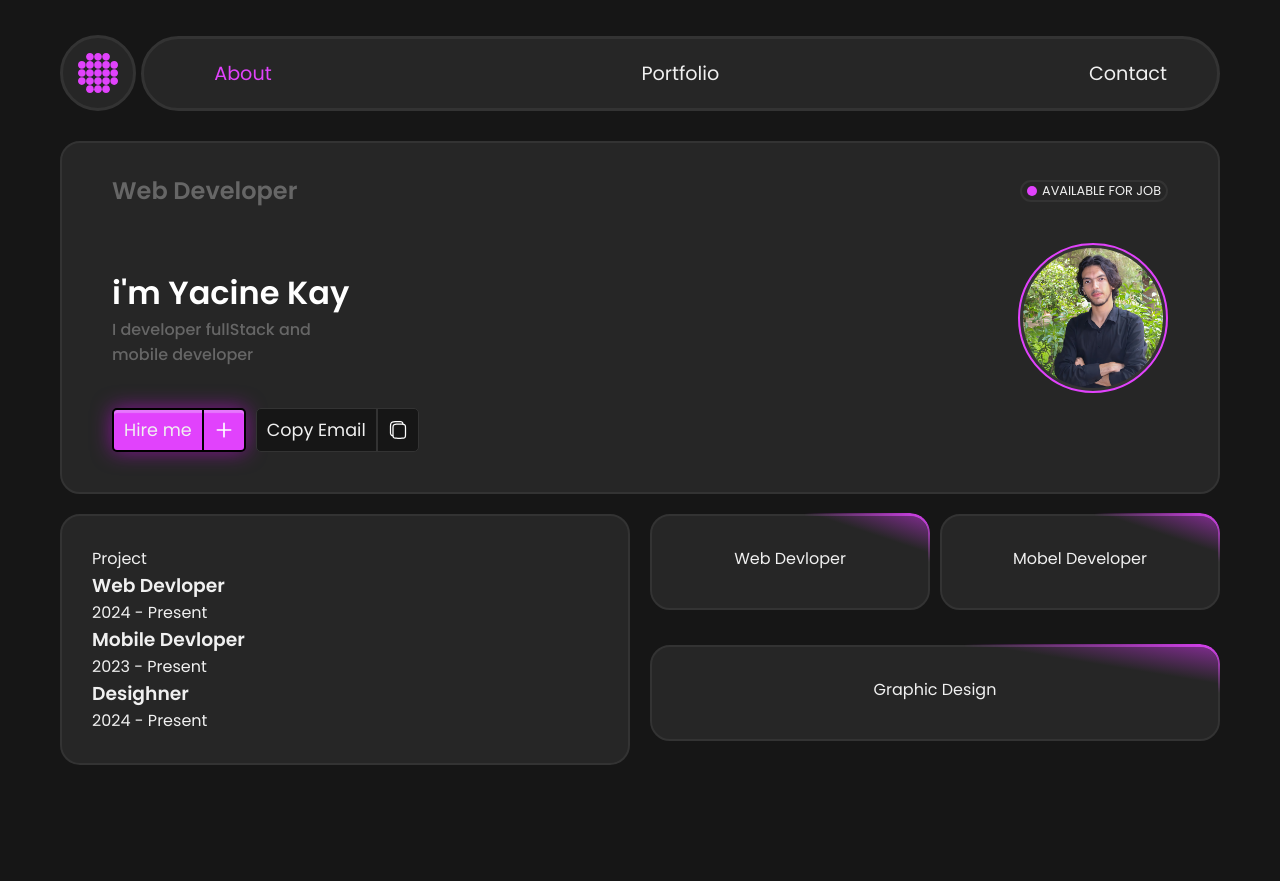
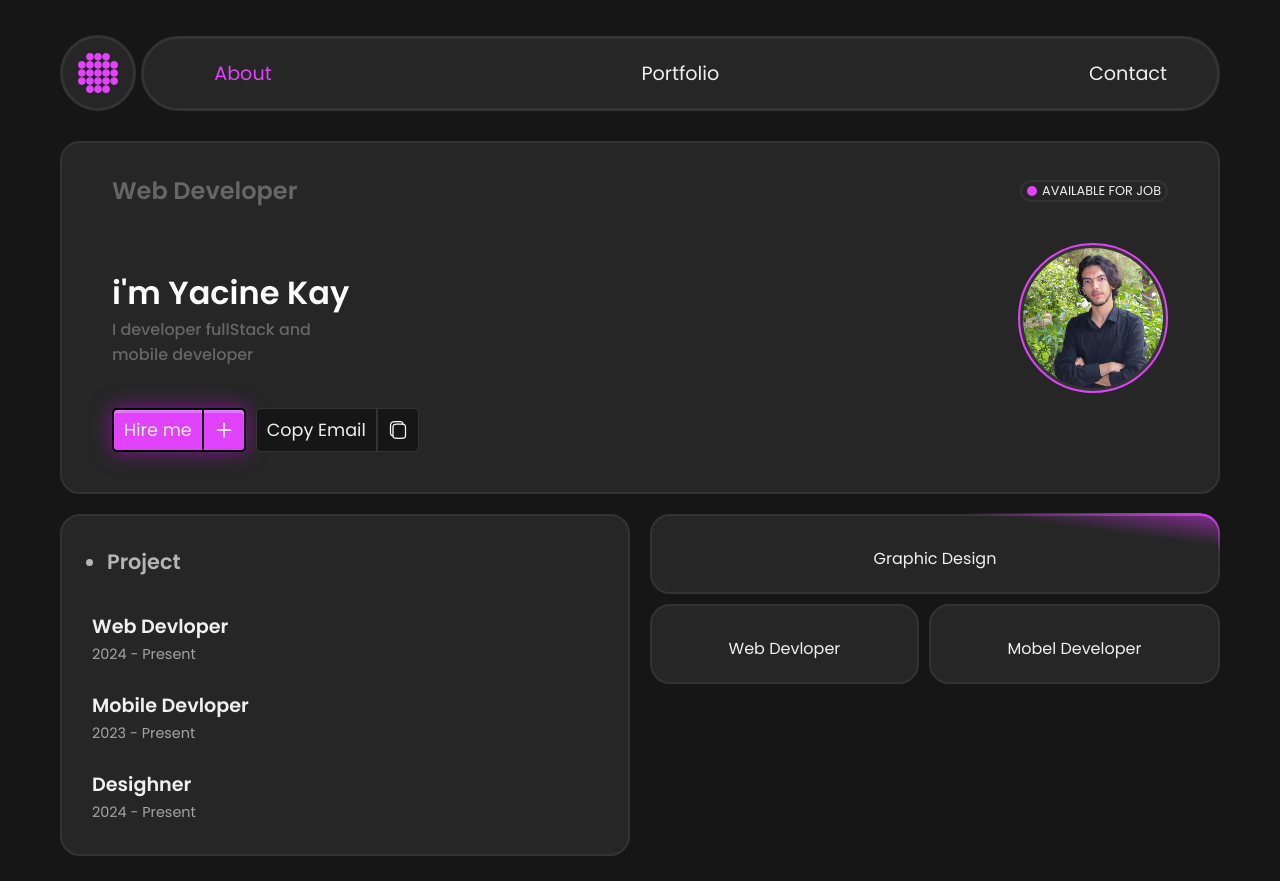
Before and after one commit to YacineKat/portfolio-react, a React (Vite) app: page / in a window 1280 px wide. Before the commit the page ends 800 px from the top, so only its background shows below. Built offline with nearby package versions, Linux system fonts and the light colour scheme.

Commit message:
portfolio react

```diff
--- a/src/components/body/Body.css
+++ b/src/components/body/Body.css
@@ -1,3 +1,15 @@
+li{
+    color: rgba(212, 212, 212, 0.822);
+}
+span{
+    font-size: .9rem;
+    font-weight: 300;
+    color: rgba(255, 255, 255, 0.582);
+}
+h3{
+    font-size: 1.2rem;
+    padding-top: 25px;
+}
 .Body{
     display: grid;
     grid-template-columns: 1fr 1fr ;
@@ -11,7 +23,7 @@
     border-radius: 20px;
 
 }
-.Cont::before{
+.Cont:not(.mincont):before{
     content: '';
     position: absolute;
     top: -3px;
@@ -21,14 +33,15 @@
     border-top: 3px solid var(--primary-color);
     border-right: 2px solid var(--primary-color);
     border-radius: 0 20px 0 0;
-    mask-image: linear-gradient(to top, rgb(255, 255, 255), rgb(243, 241, 241)),
+    mask-image:
+    linear-gradient(to top, rgb(255, 255, 255), rgb(243, 241, 241)),
     linear-gradient(to left, rgb(252, 252, 252), rgba(255, 0, 0, 0)),
     linear-gradient(to right, rgb(255, 255, 255), rgb(255, 252, 252)),
     linear-gradient(to bottom, rgb(243, 243, 243), rgba(255, 255, 255, 0));
     mask-composite: intersect;
 
 }
-.Cont{
+.Cont:not(.mincont){
     position: relative;
     background: linear-gradient(
         to bottom left,
@@ -37,15 +50,25 @@
         var(--second-color) 30%
     );
 }
+
 .Cont_Right{
     display: grid;
-    grid-template-columns: 1fr 1fr ;
     gap: 10px;
+    align-self: self-start;
 }
 .Cont_Right .Grid{
-    height: 12vh;
+    height: 10vh;
     text-align: center;
+
 }
 .Cont_Right .Cont_Bottom {
     grid-column: 1/3;
+    position: relative;
+
 }
+.Cont_Left div{
+    padding-bottom: 10px;
+    font-size: 1.3rem;
+    font-weight: 900;
+    padding-left: 15px;
+}
--- a/src/components/body/Body.jsx
+++ b/src/components/body/Body.jsx
@@ -5,7 +5,7 @@ const Body = () => {
   return (
     <div  className="Body">
         <div className="Cont_Left Grid">
-            <div className="Cont_Left_Project">Project</div>
+            <div><ul><li>Project</li></ul></div>
             <h3>Web Devloper</h3>
             <span >
               2024 - Present
@@ -20,9 +20,9 @@ const Body = () => {
             </span>
         </div>
         <div className="Cont_Right">
-            <div className="Grid Cont">Web Devloper</div>
-            <div className="Grid Cont">Mobel Developer</div>
             <div className="Cont_Bottom Grid Cont">Graphic Design</div>
+            <div className="Grid Cont mincont">Web Devloper</div>
+            <div className="Grid Cont mincont">Mobel Developer</div>
         </div>
     </div>
   )
```
